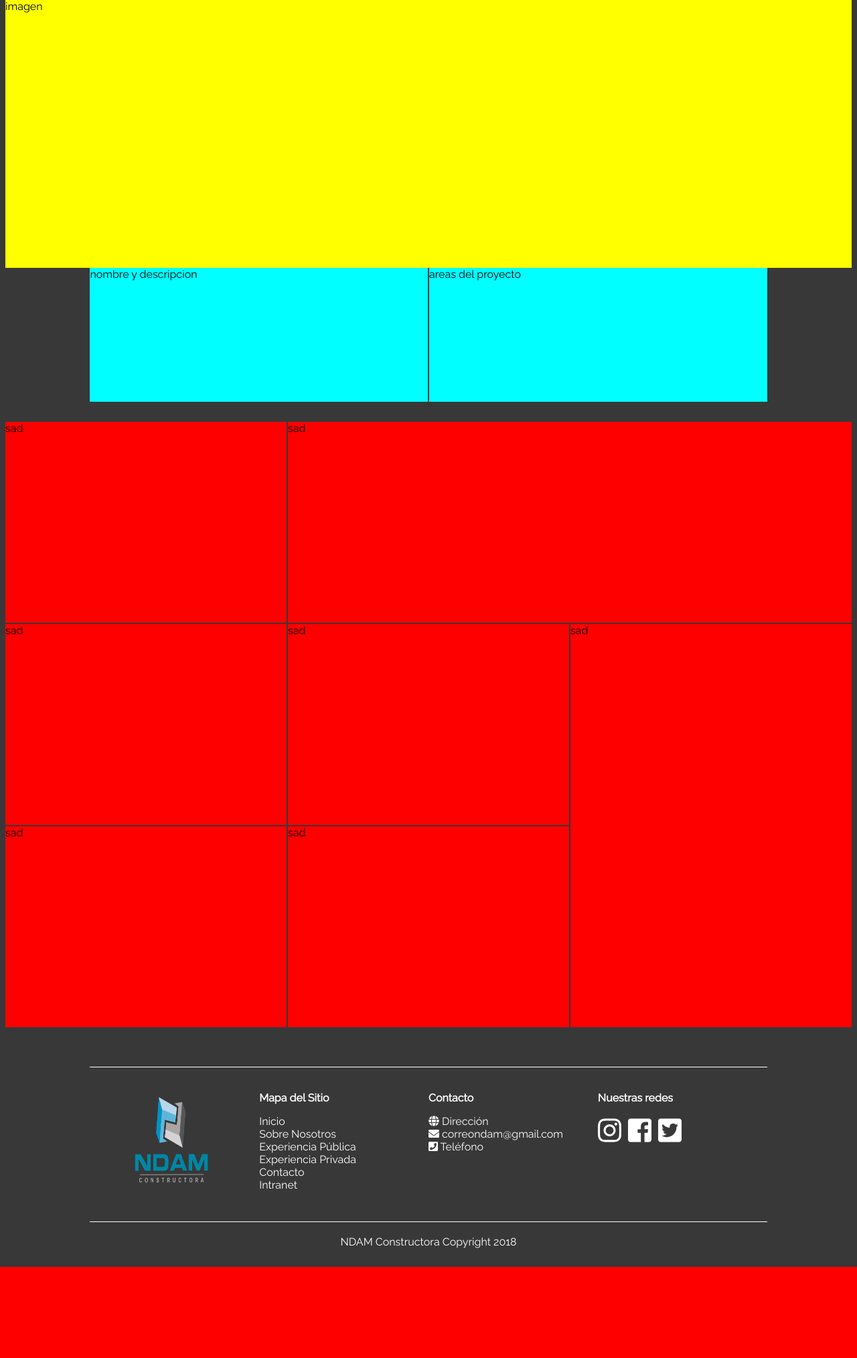
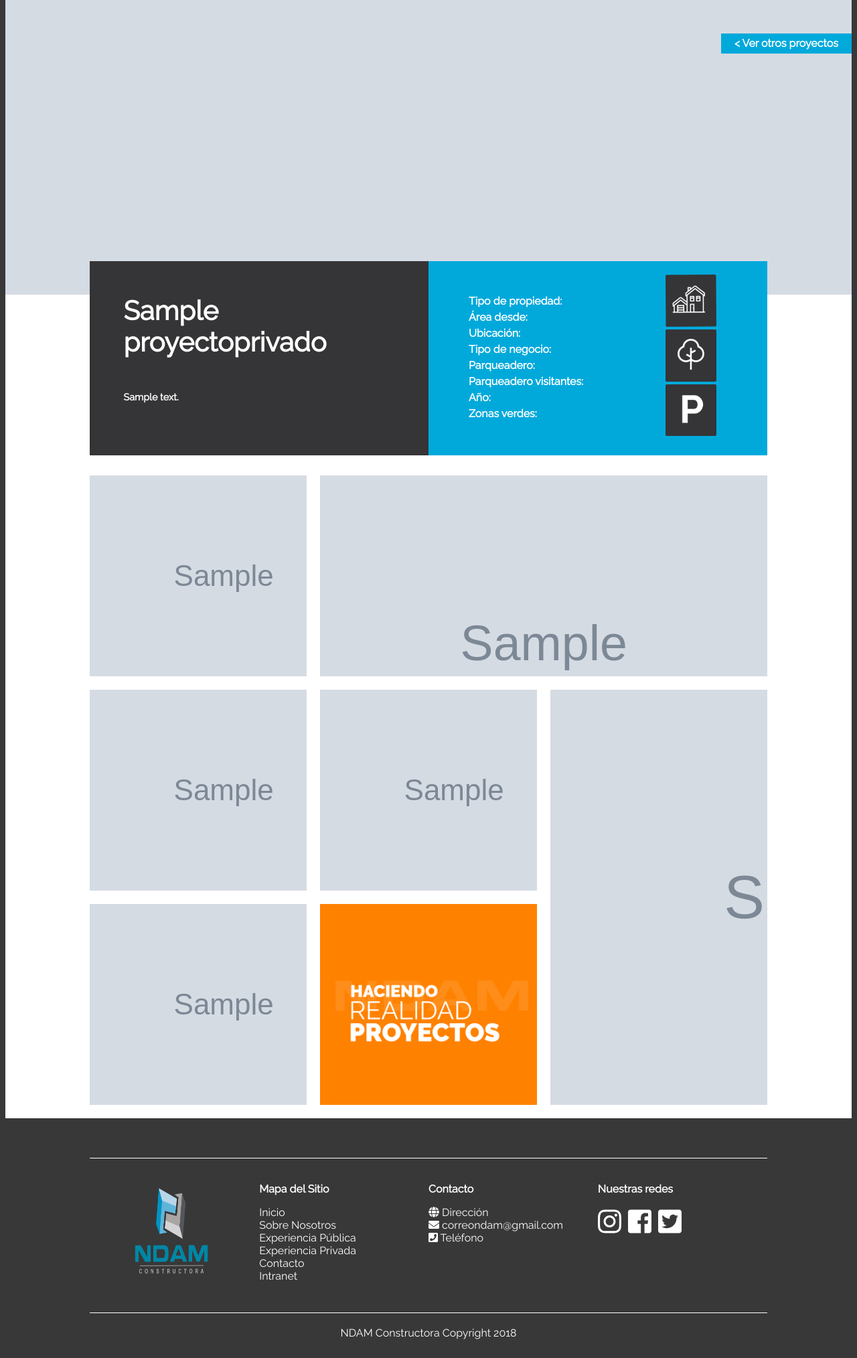
Before and after one commit to davidluna-fn/PageNDAM, a Django app: page /pPrivado/1/ in a window 1280 px wide. Shown: the part 109-2137 px from the top of the page at 67% size. Before the commit the page ends 2001 px from the top, so only its background shows below. Run offline with Django 3.2, Linux system fonts and the light colour scheme; tables that the repository leaves empty hold one stand-in row (values such as "Sample post"); grey boxes marked "Sample" are stand-in pictures; parts of the project's set-up code (start-up, migrations or seed data) failed here and were passed over; some libraries are stand-ins or nearby versions.

Commit message:
Page detalles-experiencia-privada

```diff
--- a/contratos/static/css/estilo.css
+++ b/contratos/static/css/estilo.css
@@ -639,21 +639,83 @@ body{
 #banner-pprivado{
   grid-column: 1 / -1;
   background: yellow;
-  height: 400px;
+  height: 440px;
+  background-repeat: no-repeat;
+  background-size: cover;
+  position: relative;
+  z-index: -2;
 }
-#content-img{
+
+#banner-pprivado div{
+  right: 0px;
+  position: absolute;
+  background-color: var(--azul);
+  color: var(--blanco-claro);
+  height: 30px;
+  margin-top: 50px;
+}
+
+#banner-pprivado div p{
+  padding-left: 20px;
+  padding-right: 20px;
+  font-weight: bold;
+  margin-top: 5px;
+}
+
+#nd-pprivado{
+  background-color: var(--gris-oscuro);
+  margin-top: -50px;
+  color: var(--blanco-claro);
+}
+#nd-pprivado h1{
+  font-size: 2.5em;
+  margin: 50px;
+}
+#nd-pprivado h5{
+  font-size: 0.9em;
+  margin:50px;
+}
+
+
+
+#ap-pprivado{
+  background-color: var(--azul);
+    margin-top: -50px;
+    color: var(--blanco-claro);
+    display: grid;
+    grid-template-columns: 0.7fr 0.3fr;
+}
+
+#ap-pprivado ul{
+  list-style: none;
+      font-weight: bold;
+      margin-top: 50px;
+      margin-left: 20px;
+}
+#ap-pprivado li{
+  margin-bottom: 5px;
+}
+#ap-pprivado img{
+  width: 50%;
+}
+#content-areas{
+  padding-top: 20px;
+}
+#content-galeria-pprivada{
+  background-color: var(--blanco-claro);
   padding-left: 10%;
   padding-right: 10%;
+}
+
+#content-img{
   grid-column: 1 / -1;
   display: grid;
   grid-template-columns: 1fr 1fr;
-  grid-template-rows: 200px;
-  grid-gap: 2px;
+  grid-template-rows: 240px;
+  z-index: 2;
 }
 
-#content-img div{
-  background-color: cyan;
-}
+
 
 
 #galeria-pprivado{
@@ -663,8 +725,10 @@ body{
   grid-template-columns: auto auto auto;
   grid-template-rows: 300px;
   grid-auto-rows: 300px;
-  grid-gap: 2px;
+  grid-gap: 20px;
+  padding-bottom: 20px;
 }
+
 
 .item1 {
   grid-area: 1 / 1 /  2 /  2;
@@ -683,6 +747,8 @@ body{
 
 #galeria-pprivado div{
   background-color: red;
+  background-repeat: no-repeat;
+  background-size: cover;
 }
 
 @media screen and (max-width: 700px) {
@@ -690,9 +756,9 @@ body{
     grid-column: 1 / -1;
     display: grid;
     grid-template-columns:1fr;
-    grid-template-rows: 500px ;
+    grid-template-rows: 100vw ;
     grid-gap: 5px;
-    grid-auto-rows: 500px;
+    grid-auto-rows: 100vw;
   }
   #content-img{
   padding-left: 0%;
@@ -700,10 +766,21 @@ body{
   grid-column: 1 / -1;
   display: grid;
   grid-template-columns: 1fr;
-  grid-template-rows: 200px 200px;
-  grid-auto-rows: 200px;
+  grid-template-rows: minmax(200px,auto) minmax(200px,auto);
+  grid-auto-rows: minmax(200px,auto);
   grid-gap: 2px;
 
+  }
+  #content-galeria-pprivada{
+    background-color: var(--blanco-claro);
+    padding-left: 1%;
+    padding-right: 1%;
+  }
+  #nd-pprivado{
+    margin-top: -0px;
+  }
+  #ap-pprivado{
+    margin-top: -0px;
   }
   .item1 {
     grid-area: 1 / 1 /  2 /  2;
--- a/templates/pPrivado-detalles.html
+++ b/templates/pPrivado-detalles.html
@@ -1,30 +1,47 @@
 {% extends 'base.html' %}
 
+{% load static %}
 
 {% block content %}
-<div id="banner-pprivado">
-    imagen
+<div id="banner-pprivado" style="background-image:url({{ pPrivado.img_principal.url }}); ">
+    <div> <p>< Ver otros proyectos</p></div>
 </div>
+<div id="content-galeria-pprivada">
 <div id="content-img">
-    <div>
-      nombre y descripcion
+    <div id="nd-pprivado">
+  <h1>{{ pPrivado.nombre }}</h1>
+  <h5>{{ pPrivado.descripcion }}</h5>
+</div>
+    <div id="ap-pprivado">
+        <div>
+            <ul>
+                <li>Tipo de propiedad:</li>
+                <li>Área desde:</li>
+                <li>Ubicación:</li>
+                <li>Tipo de negocio:</li>
+                <li>Parqueadero:</li>
+                <li>Parqueadero visitantes:</li>
+                <li>Año:</li>
+                <li>Zonas verdes:</li>
+            </ul>
+        </div>
+        <div id="content-areas">
+            <div><img src="{% static 'img/area1.png' %}"></div>
+            <div><img src="{% static 'img/area2.png' %}"></div>
+            <div><img src="{% static 'img/area3.png' %}"></div>
+        </div>
     </div>
-    <div>
-        areas del proyecto
-    </div>
-
 </div>
     <div id="galeria-pprivado">
-        <div class="item1">sad</div>
-        <div class="item2">sad</div>
-        <div class="item3">sad</div>
-        <div class="item4">sad</div>
-        <div class="item5">sad</div>
-        <div class="item6">sad</div>
-        <div class="item7">sad</div>
-
+        <div class="item1" style="background-image: url({{ pPrivado.img1.url }})"></div>
+        <div class="item2" style="background-image: url({{ pPrivado.img2.url }})"></div>
+        <div class="item3" style="background-image: url({{ pPrivado.img3.url }})"></div>
+        <div class="item4" style="background-image: url({{ pPrivado.img4.url }})"></div>
+        <div class="item5" style="background-image: url({{ pPrivado.img5.url }})"></div>
+        <div class="item6" style="background-image: url({{ pPrivado.img6.url }})"></div>
+        <div class="item7" style="background-image: url({% static 'img/img-galeria.png' %})"></div>
     </div>
-
+</div>
 
 <!--
 <style type="text/css" media="screen">
--- a/templates/proyectosPrivados.html
+++ b/templates/proyectosPrivados.html
@@ -19,9 +19,9 @@
     {% for proyecto in pPrivado %}
     <div>
       <img style="width: 100%;" src="{{proyecto.img_minatura.url }}">
-      <div id='btn-vm'>
-          <p>VER MÁS</p>
-      </div>
+      <a href="{{ proyecto.get_absolute_url }}">
+        <div id='btn-vm'><p>VER MÁS</p></div>
+      </a>
       <h3>{{ proyecto.nombre }}</h3>
       <p>{{ proyecto.descripcion }}</p>
     </div>
```
Also changed, not shown: contratos/static/img/area1.png (added), contratos/static/img/area2.png (added), contratos/static/img/area3.png (added), contratos/static/img/img-galeria.png (added).
